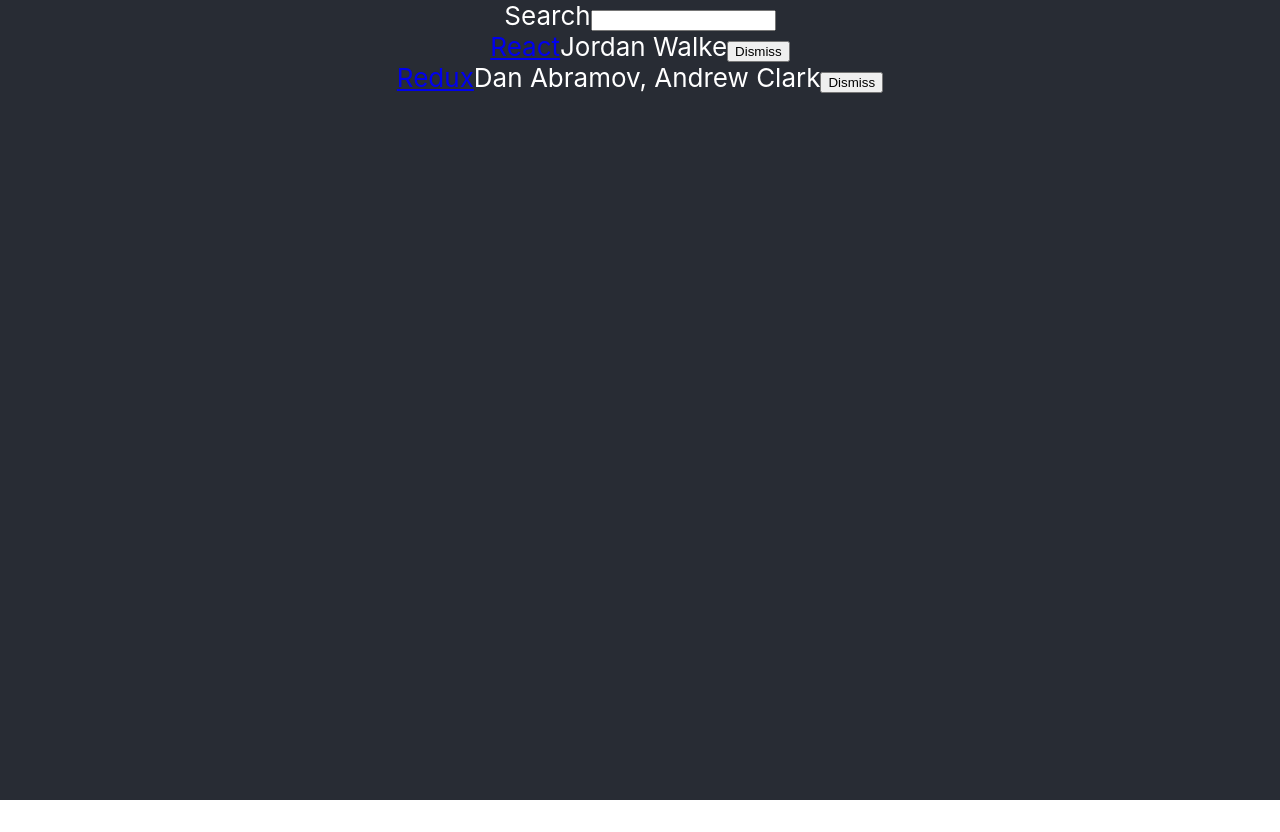
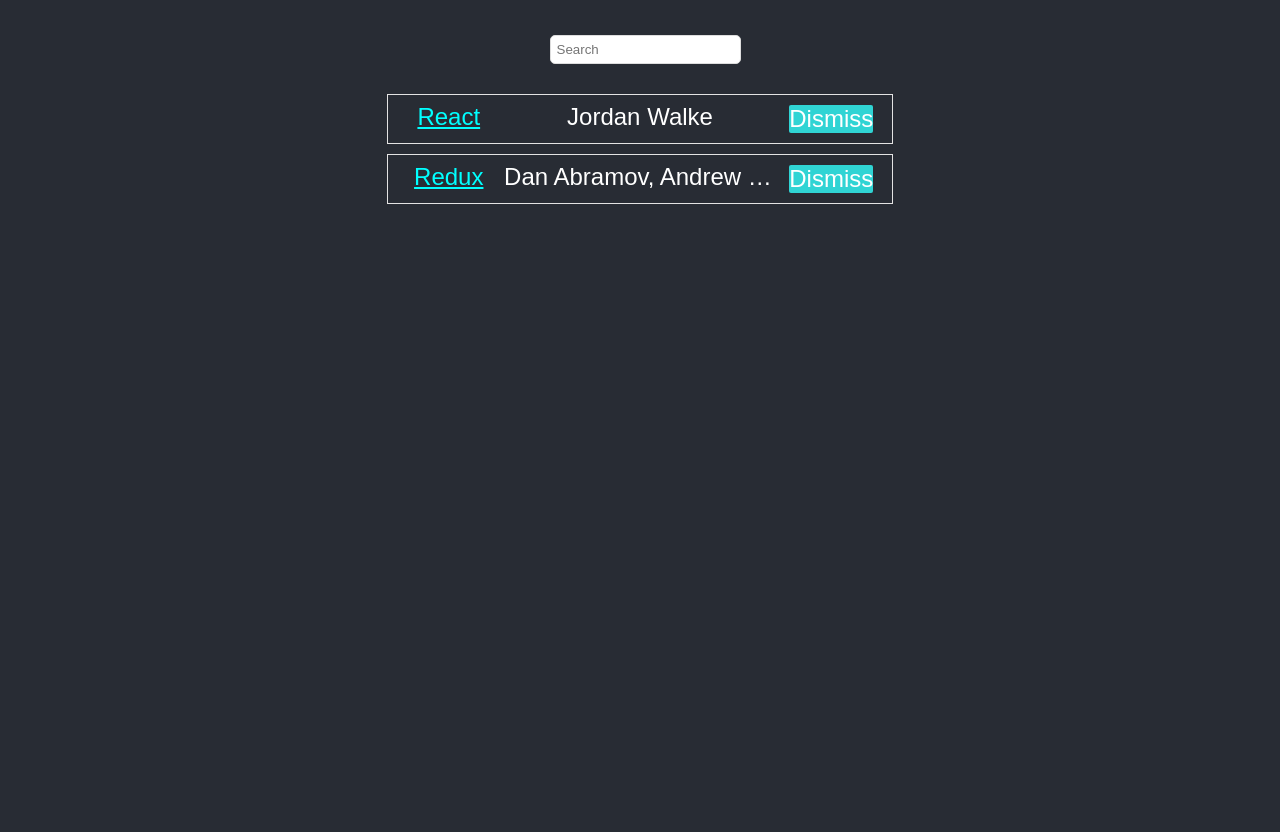
Before and after one commit to rahulkapoor253/RoadToLearnReact, a React (Create React App) app: page / in a window 1280 px wide. Before the commit the page ends 800 px from the top, so only its background shows below. Built offline with nearby package versions, Linux system fonts and the light colour scheme.

Commit message:
converted table to a function component, styling implemented

```diff
--- a/src/App.css
+++ b/src/App.css
@@ -1,16 +1,5 @@
 .App {
   text-align: center;
-}
-
-.App-logo {
-  height: 40vmin;
-  pointer-events: none;
-}
-
-@media (prefers-reduced-motion: no-preference) {
-  .App-logo {
-    animation: App-logo-spin infinite 20s linear;
-  }
 }
 
 .App-header {
@@ -20,19 +9,61 @@
   flex-direction: column;
   align-items: center;
   justify-content: flex-start;
-  font-size: calc(10px + 2vmin);
+  font-size: calc(8px + 2vmin);
   color: white;
+  padding-top: 4vh;
 }
 
 .App-link {
   color: #61dafb;
 }
 
-@keyframes App-logo-spin {
-  from {
-    transform: rotate(0deg);
-  }
-  to {
-    transform: rotate(360deg);
-  }
+.table {
+  margin: 20px;
 }
+
+.table-header {
+  display: flex;
+  line-height: 24px;
+  font-size: 16px;
+  padding: 0 10px;
+  justify-content: space-between;
+}
+.table-empty {
+  margin: 200px;
+  text-align: center;
+  font-size: 16px;
+}
+.table-row {
+  display: flex;
+  line-height: 24px;
+  white-space: nowrap;
+  margin: 10px 0;
+  padding: 10px;
+  border: 1px solid #e3e3e3;
+}
+.table-header > span {
+  overflow: hidden;
+  text-overflow: ellipsis;
+  padding: 0 5px;
+}
+.table-row > span {
+  overflow: hidden;
+  text-overflow: ellipsis;
+  padding: 0 5px;
+}
+
+.button-inline {
+  border-width: 0;
+  background: rgb(48, 212, 212);
+  color: inherit;
+  text-align: inherit;
+  -webkit-font-smoothing: inherit;
+  padding: 0;
+  font-size: inherit;
+  cursor: pointer;
+}
+.button-active {
+  border-radius: 0;
+  border-bottom: 1px solid #38bb6c;
+}
--- a/src/Components/Search.js
+++ b/src/Components/Search.js
@@ -4,8 +4,13 @@
 const Search = ({ value, onChange, children }) => {
   return (
     <form>
-      <labe>{children}</labe>
-      <input type="text" value={value} onChange={onChange} />
+      <input
+        placeholder={children}
+        type="text"
+        value={value}
+        onChange={onChange}
+        maxLength="15"
+      />
     </form>
   );
 };
--- a/src/Components/Table.js
+++ b/src/Components/Table.js
@@ -4,26 +4,26 @@
 const isSearched = (searchTerm) => (item) =>
   item.title.toLowerCase().includes(searchTerm.toLowerCase());
 
-class Table extends React.Component {
-  render() {
-    const { list, searchTerm, onDismiss } = this.props;
+const Table = ({ list, searchTerm, onDismiss }) => {
   return (
-      <div>
+    <div className="table">
       {list.filter(isSearched(searchTerm)).map((item) => (
-          <div key={item.objectID}>
-            <span>
+        <div key={item.objectID} className="table-row">
+          <span style={{ width: "20%" }}>
             <a href={item.url}>{item.title}</a>
           </span>
-            <span>{item.author}</span>
+          <span style={{ width: "60%" }}>{item.author}</span>
+          <span style={{ width: "20%" }}>
             <Button
+              className="button-inline"
               onClick={() => onDismiss(item.objectID)}
               children="Dismiss"
             />
+          </span>
         </div>
       ))}
     </div>
   );
-  }
-}
+};
 
 export default Table;
--- a/src/index.css
+++ b/src/index.css
@@ -1,13 +1,44 @@
 body {
-  margin: 0;
-  font-family: -apple-system, BlinkMacSystemFont, 'Segoe UI', 'Roboto', 'Oxygen',
-    'Ubuntu', 'Cantarell', 'Fira Sans', 'Droid Sans', 'Helvetica Neue',
-    sans-serif;
-  -webkit-font-smoothing: antialiased;
-  -moz-osx-font-smoothing: grayscale;
+  margin: 0px;
+  font: 400 14px Arial, sans-serif;
+}
+
+a {
+  color: aqua;
+}
+
+a:hover {
+  color: rgb(60, 133, 200);
+}
+
+ul,
+li {
+  list-style: none;
+  padding: 0px;
+  margin: 0px;
+}
+
+button {
+  cursor: pointer;
+  background: #ffffff;
+  padding: 4px;
+  border-radius: 2px;
+  border: 1px solid rgb(175, 175, 175);
+}
+
+input {
+  padding: 6px;
+  border-radius: 5px;
+  margin-left: 10px;
+  border: 1px solid #dddddd;
+}
+
+button:hover {
+  cursor: pointer;
+  background: rgb(175, 175, 175);
 }
 
 code {
-  font-family: source-code-pro, Menlo, Monaco, Consolas, 'Courier New',
+  font-family: source-code-pro, Menlo, Monaco, Consolas, "Courier New",
     monospace;
 }
```
Lines whose indentation alone changed are shown as unchanged.
